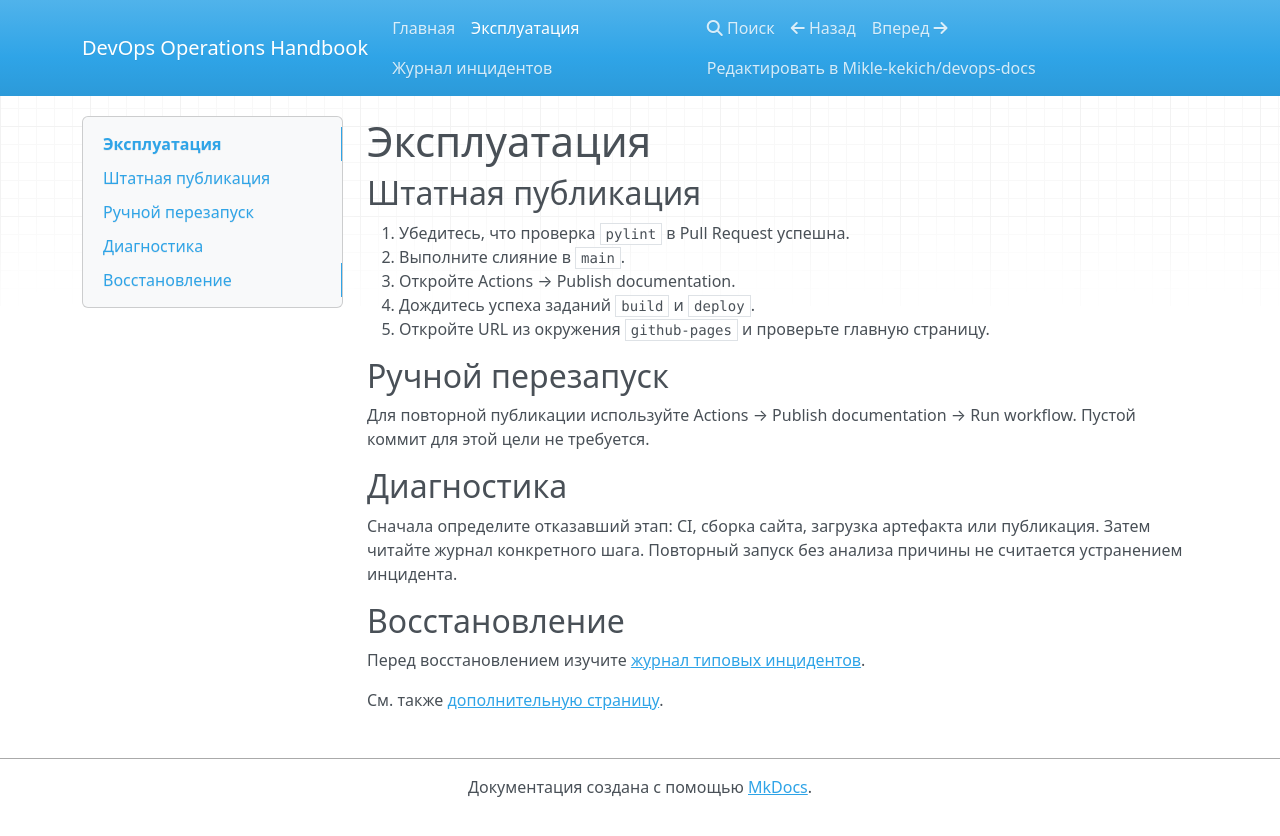
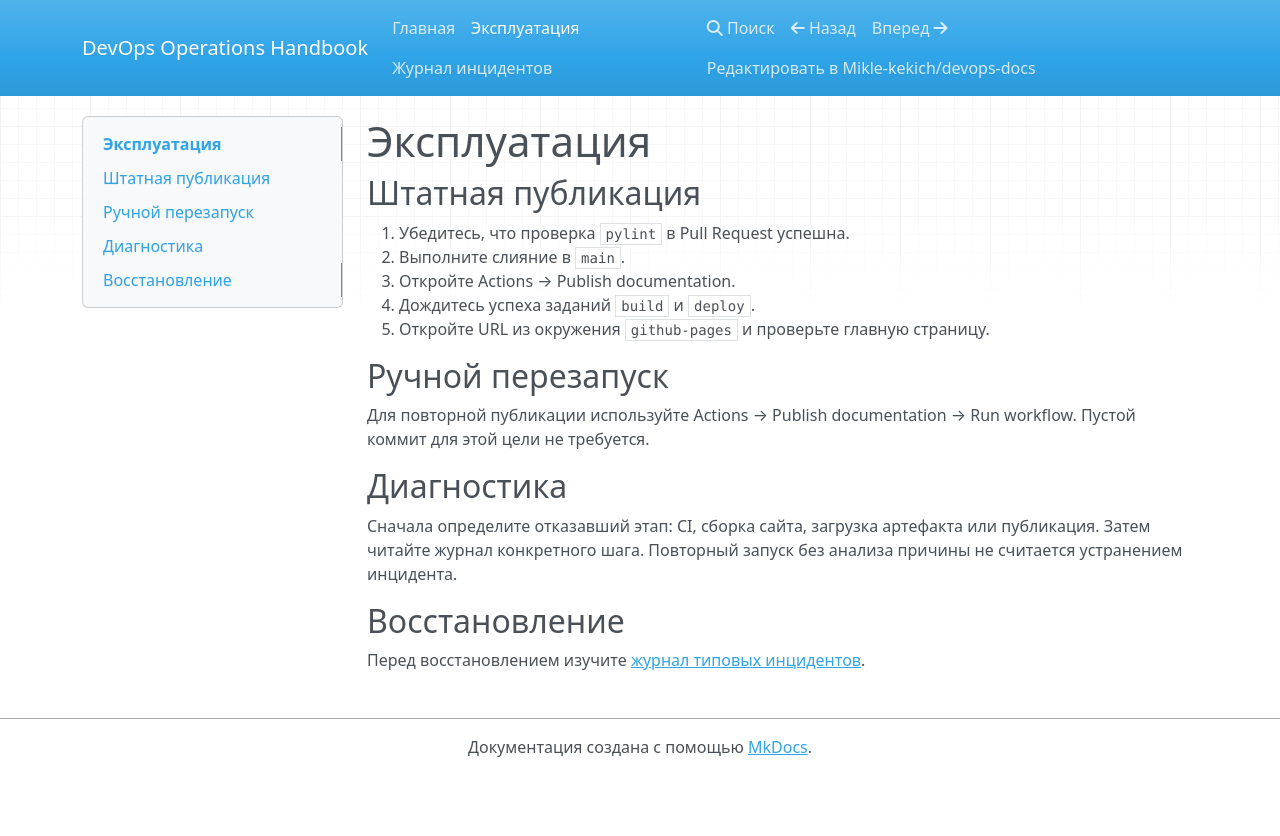
Before and after one commit to Mikle-kekich/devops-docs, an MkDocs documentation site: the page built from docs/runbook.md, in a window 1280 px wide. Shown: the top 836 px of the page. Built offline with MkDocs 1.6.1, drawn with Linux system fonts in a browser that asks for light colours; nearby versions of some CDN libraries.

Commit message:
docs: remove link to missing page

```diff
--- a/docs/runbook.md
+++ b/docs/runbook.md
@@ -21,5 +21,3 @@
 ## Восстановление
 
 Перед восстановлением изучите [журнал типовых инцидентов](incidents.md).
-
-См. также [дополнительную страницу](missing-page.md).
```
